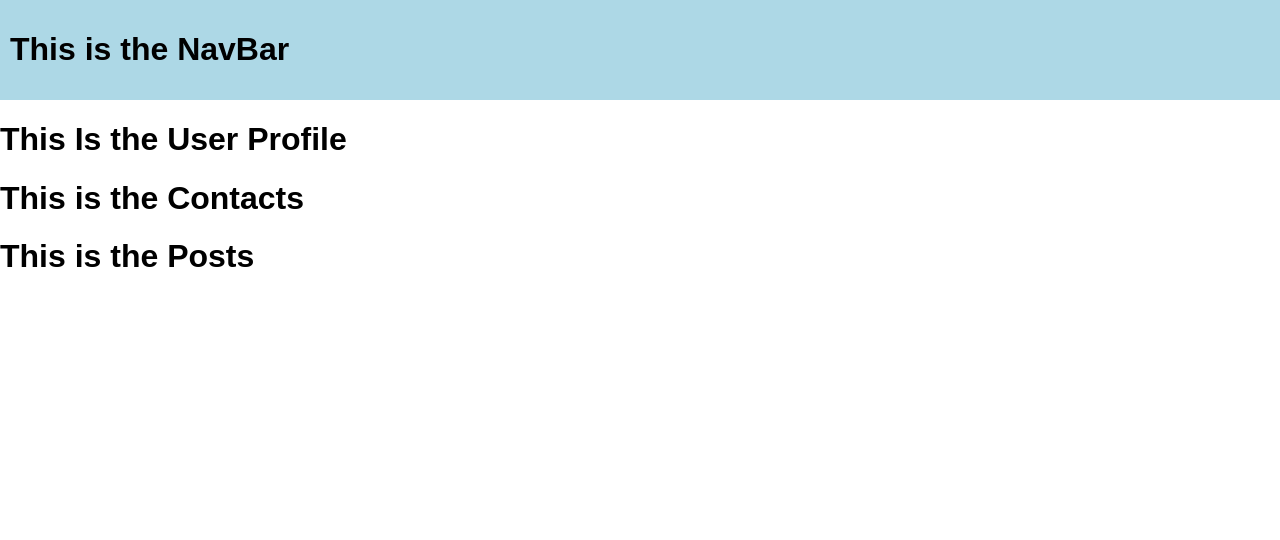
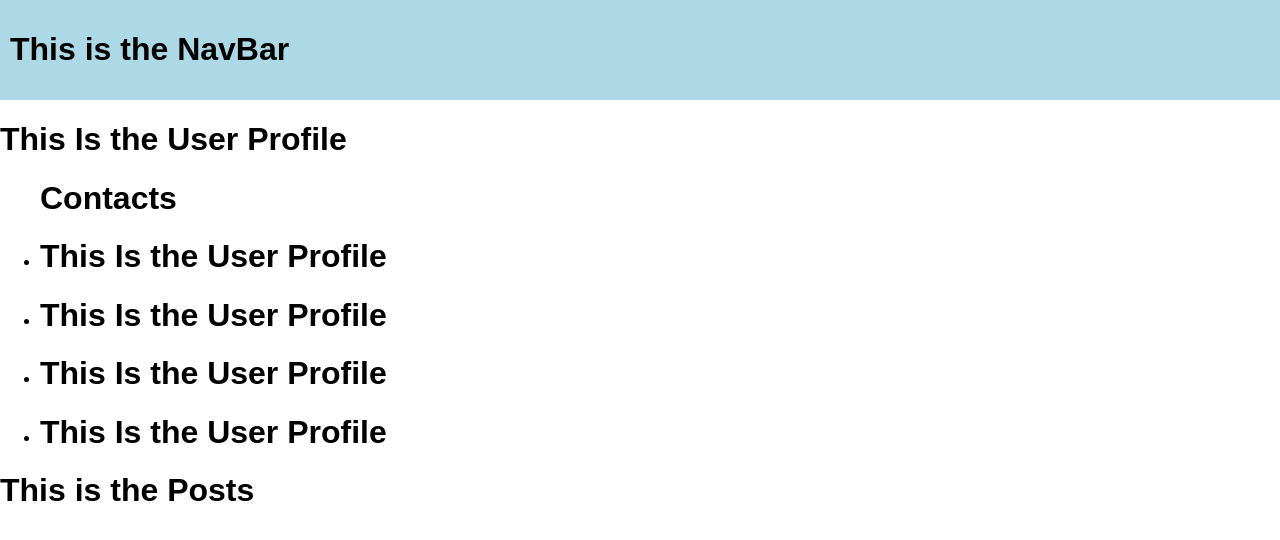
Before and after one commit to nicoleslater/lab-intro-to-react, a React (Vite) app: page / in a window 1280 px wide. Shown: the top 540 px of the page. Built offline with nearby package versions, Linux system fonts and the light colour scheme.

Commit message:
Updating Contacts Comp

```diff
--- a/src/Components/Contacts.jsx
+++ b/src/Components/Contacts.jsx
@@ -1,9 +1,16 @@
 import React from 'react';
+import ContactUserCard from './ContactUserCard';
 
 const Contacts = () => {
     return (
-        <div>
-            <h1>This is the Contacts</h1>
+        <div className='contactList'>
+            <ul>
+                <h1>Contacts</h1>
+                <ContactUserCard />
+                <ContactUserCard />
+                <ContactUserCard />
+                <ContactUserCard />
+            </ul>
         </div>
     );
 }
```
